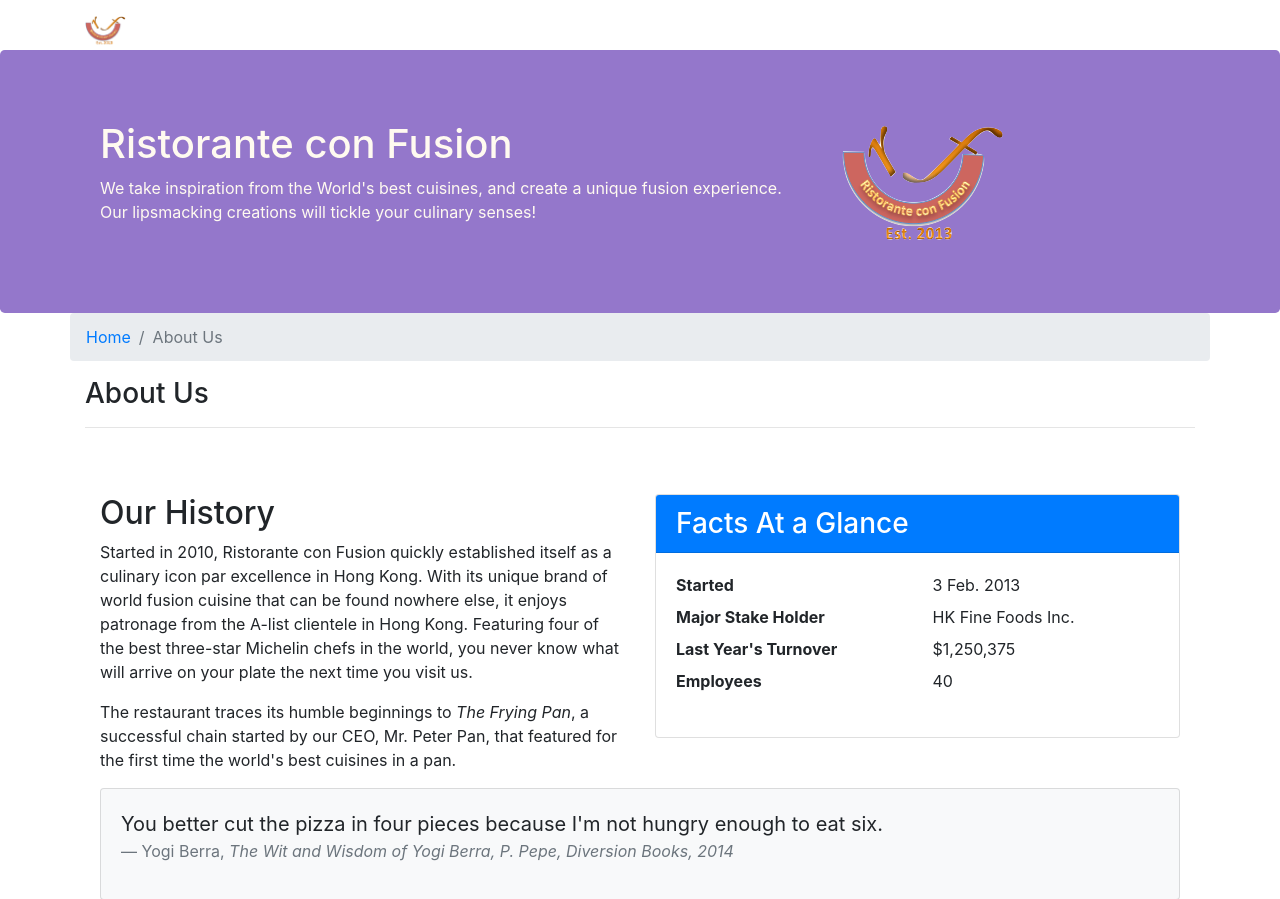
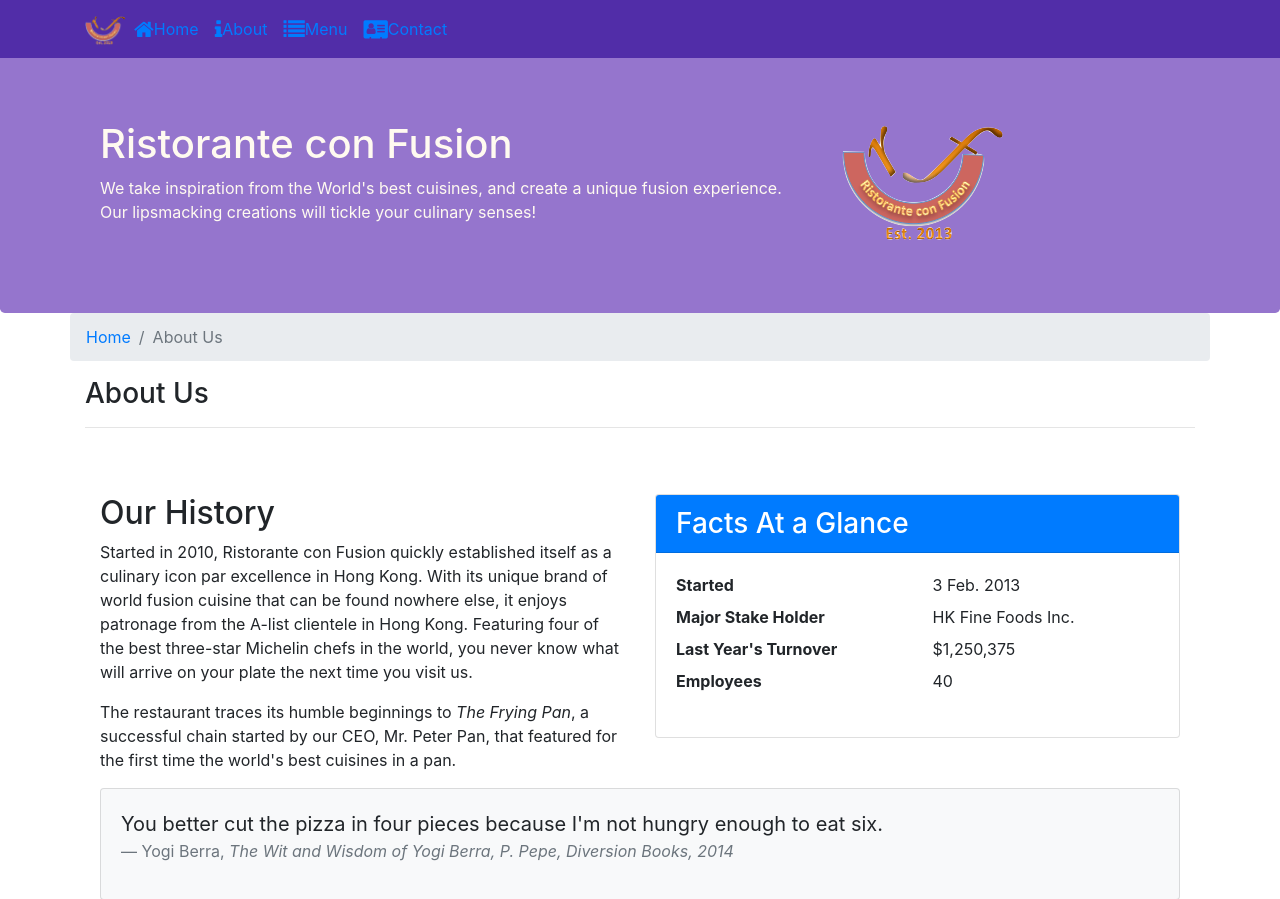
Before and after one commit to SOUROVSARKERTEC12/Bootstrap4, a website: page aboutus.html in a window 1280 px wide. Shown: the top 899 px of the page. Drawn offline with nearby package versions, Linux system fonts and the light colour scheme.

Commit message:
NPM Scripts Part 2

```diff
--- a/aboutus.html
+++ b/aboutus.html
@@ -7,17 +7,18 @@
     <meta name="viewport" content="width=device-width, initial-scale=1, shrink-to-fit=no">
     <meta http-equiv="x-ua-compatible" content="ie=edge">
 
-
-    <!-- Bootstrap CSS -->
+    <!-- bulid:css css/main.css -->
     <link rel="stylesheet" href="node_modules/bootstrap/dist/css/bootstrap.min.css">
     <link rel="stylesheet" href="node_modules/font-awesome/css/font-awesome.min.css">
     <link rel="stylesheet" href="node_modules/bootstrap-social/bootstrap-social.css">
-    <link href="css/styles-old.css" rel="stylesheet">
+    <link href="css/style.css" rel="stylesheet">
+    <!-- end bulid -->
+
     <title>Ristorante Con Fusion: About Us</title>
 </head>
 
 <body>
-<nav class="navbar navbar-dark navbar-expand-sm fixed-top">
+<nav class="navbar navbar-inverse navbar-expand-sm fixed-top">
     <div class="container">
         <button class="navbar-toggler" type="button" data-toggole="collapse" data-target="#Navbar">
             <span class="navbar-toggler-icon"></span>
@@ -212,11 +213,14 @@
     </div>
 </footer>
 
-<!-- jQuery first, then Tether, then Bootstrap JS. -->
+<!-- build:js js/main.js -->
 <script src="node_modules/jquery/dist/jquery.min.js"></script>
 <script src="node_modules/tether/dist/js/tether.min.js"></script>
 <script src="node_modules/bootstrap/dist/js/bootstrap.min.js"></script>
+<!-- endbuild -->
 <script src="js/scripts.js"></script>
+
+
 </body>
 
 </html>
```
Also changed, not shown: contactus.html (+7 -4 lines), index.html (+5 -2 lines), package.json (+16 -3 lines), 2 other files.
